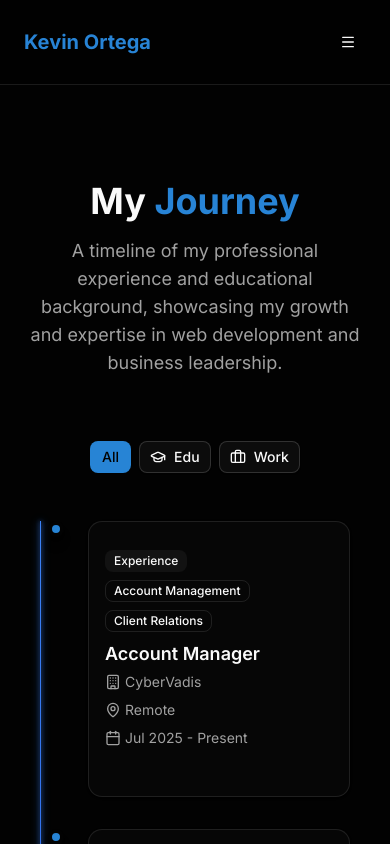
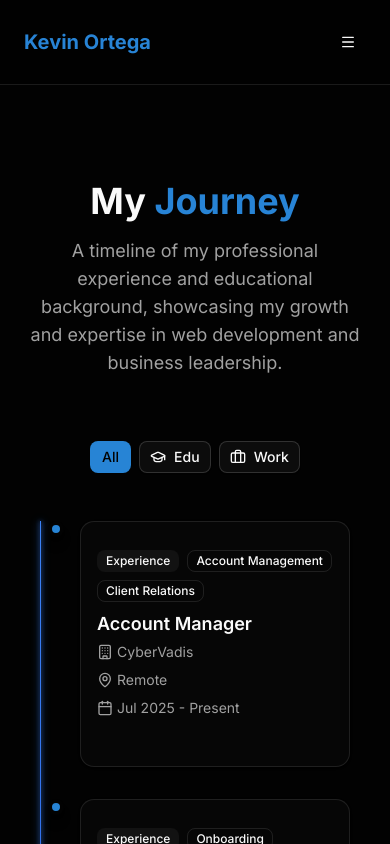
Before and after one commit to kevin1204/kevin-ortega-resume, a Next.js app: page /timeline in a window 390 px wide. Shown: the top 844 px of the page. Built offline with nearby package versions, Linux system fonts and the light colour scheme; a web font is replaced by a local one.

Commit message:
feat: Move components even closer to progress bar
- Change card margin from ml-12 (48px) to ml-10 (40px)
- Components now sit even closer to the blue progress bar
- Tighter, more connected layout

```diff
--- a/src/components/animated-timeline.tsx
+++ b/src/components/animated-timeline.tsx
@@ -206,7 +206,7 @@ export function AnimatedTimeline({ entries }: AnimatedTimelineProps) {
                     viewport: { once: true, amount: 0.5 }
                   }
               )}
-              className="ml-12 sm:ml-16 flex-1 min-w-0"
+              className="ml-10 sm:ml-16 flex-1 min-w-0"
             >
               <motion.div {...touchFeedback} className="h-full">
               <Card
```
